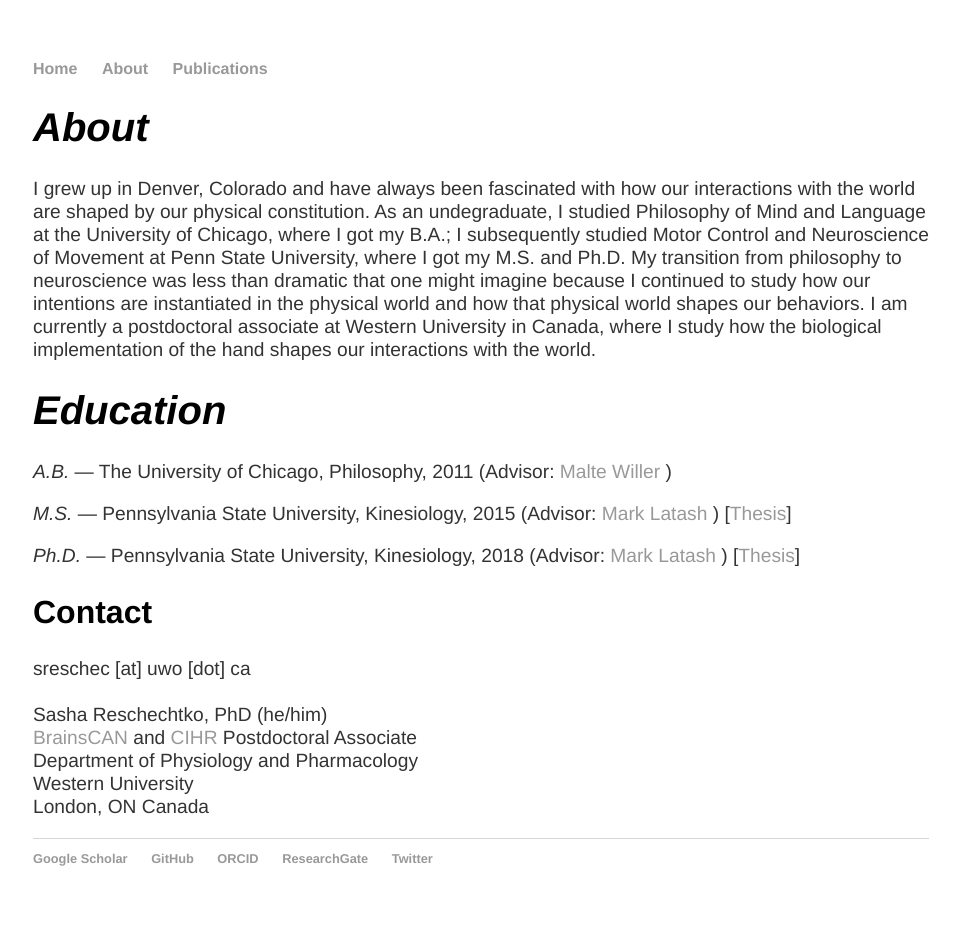
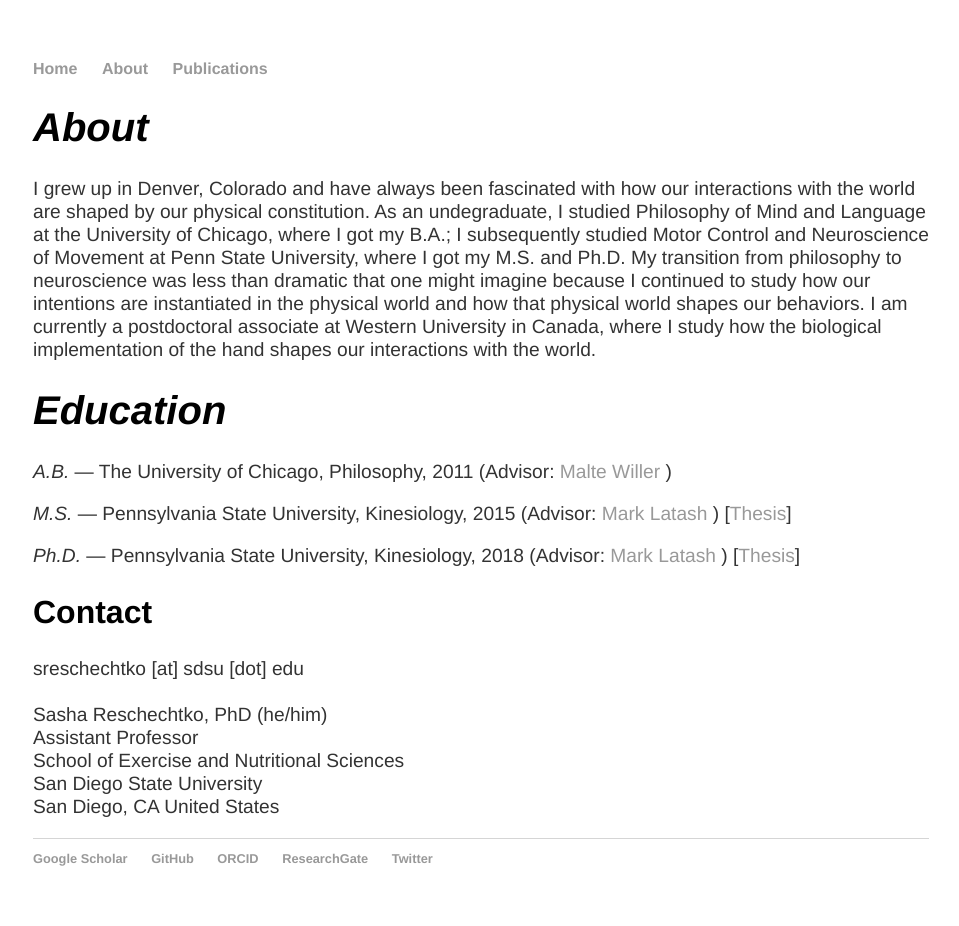
Before and after one commit to sreschechtko/sreschechtko.github.io, a Jekyll site: the page built from about.html, in a window 1280 px wide. Shown: the whole page, without its empty margins (159-1118 px from the left). Built offline with Jekyll 4.4.1, drawn with Linux system fonts in a browser that asks for light colours.

Commit message:
Update about.html

```diff
--- a/about.html
+++ b/about.html
@@ -13,5 +13,5 @@ title: Sasha Reschechtko - About
 	<p></p>
 	<p></p>
 	<h2>Contact</h2>
-	<p>sreschec [at] uwo [dot] ca <br><br> Sasha Reschechtko, PhD (he/him) <br> <a href = "https://brainscan.uwo.ca" target = "_blank">BrainsCAN</a> and <a href = "https://cihr-irsc.gc.ca/" target = "_blank">CIHR</a>  Postdoctoral Associate <br> Department of Physiology and Pharmacology <br> Western University <br>London, ON Canada</p>
+	<p>sreschechtko [at] sdsu [dot] edu <br><br> Sasha Reschechtko, PhD (he/him) <br> Assistant Professor <br> School of Exercise and Nutritional Sciences <br> San Diego State University <br>San Diego, CA United States</p>
 </div></.blurb>
```
